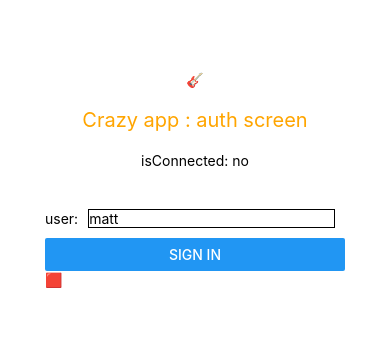
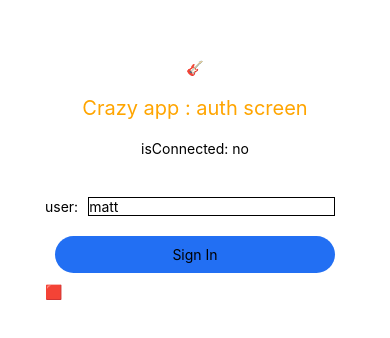
Before and after one commit to gurvanhenry/RNCleanArchiProto, a React Native app: screen / in a window 390 px wide. Shown: the part 228-566 px from the top of the page. Built offline with nearby package versions, Linux system fonts and the light colour scheme.

Commit message:
Update button style

```diff
--- a/src/ui/authentication/SignInForm.tsx
+++ b/src/ui/authentication/SignInForm.tsx
@@ -1,6 +1,13 @@
 import React, {useState} from 'react';
 
-import {Button, StyleSheet, Text, TextInput, View} from 'react-native';
+import {
+  Button,
+  Pressable,
+  StyleSheet,
+  Text,
+  TextInput,
+  View,
+} from 'react-native';
 
 import {
   selectIsConnected,
@@ -29,9 +36,15 @@ export function SignInForm() {
         />
       </View>
       {isConnected ? (
-        <Button title="Sign Out 🚪" onPress={() => dispatch(signOut())} />
+        <Pressable style={styles.button} onPress={() => dispatch(signOut())}>
+          <Text>Sign Out 🚪</Text>
+        </Pressable>
       ) : (
-        <Button title="Sign In" onPress={() => dispatch(trySignIn(login))} />
+        <Pressable
+          style={styles.button}
+          onPress={() => dispatch(trySignIn(login))}>
+          <Text>Sign In</Text>
+        </Pressable>
       )}
       <Text>{isConnected ? '🟩YOU ARE IN' : '🟥'}</Text>
       <Text />
@@ -55,4 +68,11 @@ const styles = StyleSheet.create({
     margin: 10,
     flex: 1,
   },
+  button: {
+    backgroundColor: '#226FF3',
+    alignItems: 'center',
+    borderRadius: 20,
+    padding: 10,
+    margin: 10,
+  },
 });
```
